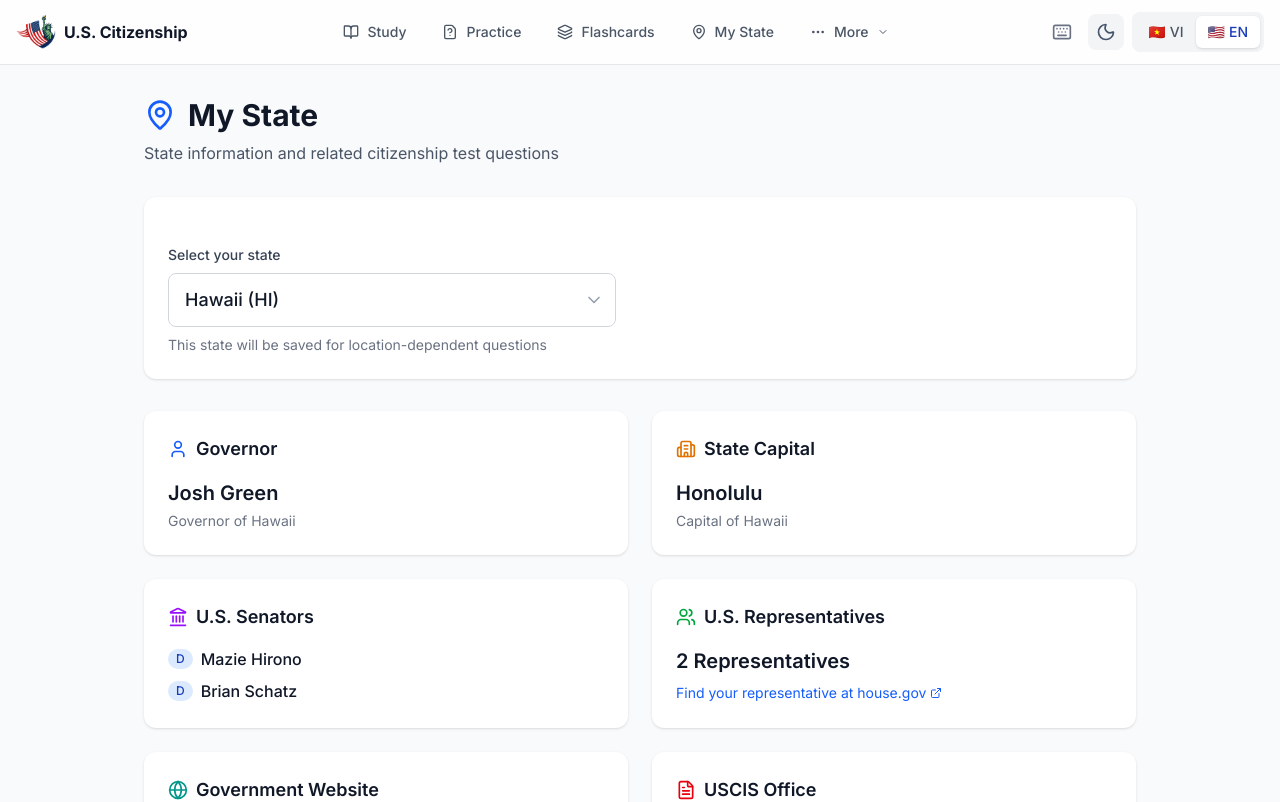
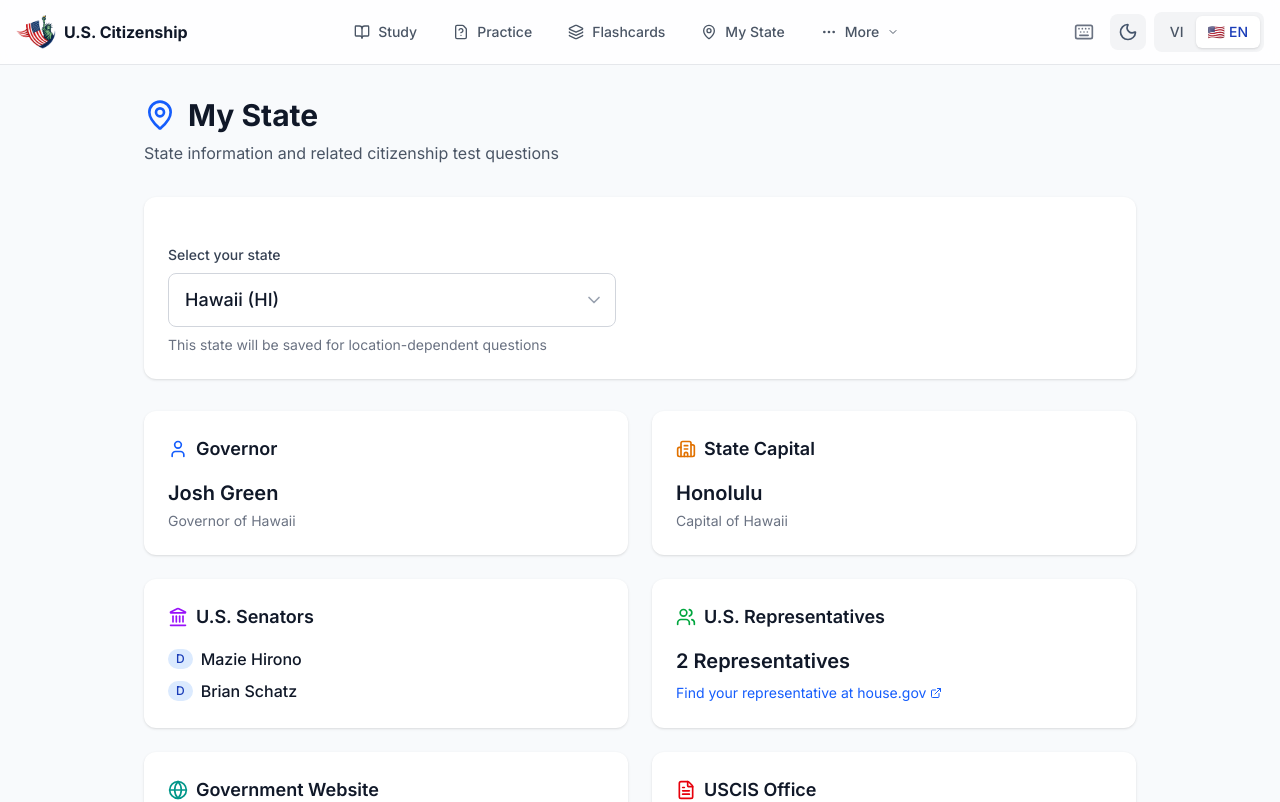
Before and after one commit to sonyho2715/us-civics-viet, a Next.js app: page /en/my-state in a window 1280 px wide. Shown: the top 802 px of the page. Built offline with nearby package versions, Linux system fonts and the light colour scheme.

Commit message:
Remove Vietnam flag emoji from language toggle

```diff
--- a/components/layout/LanguageToggle.tsx
+++ b/components/layout/LanguageToggle.tsx
@@ -27,8 +27,7 @@ export function LanguageToggle() {
         )}
         aria-label="Switch to Vietnamese"
       >
-        <span className="mr-1">🇻🇳</span>
-        <span className="hidden sm:inline">VI</span>
+        VI
       </button>
       <button
         onClick={() => switchLocale('en')}
```
